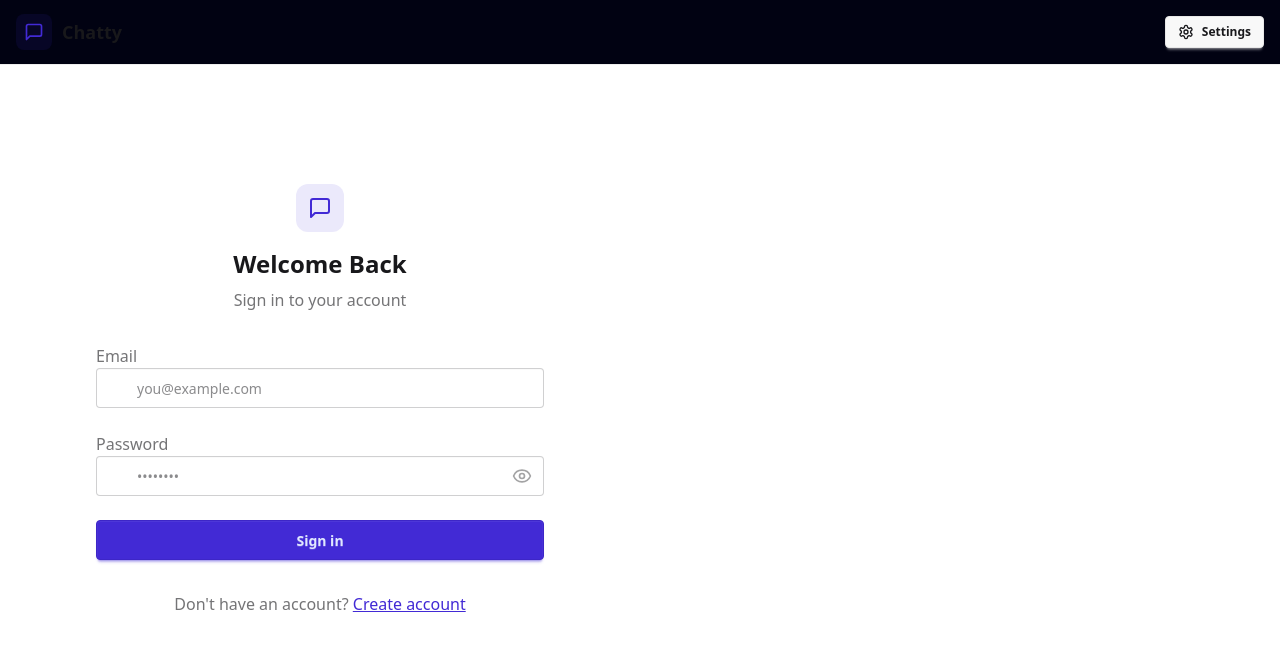
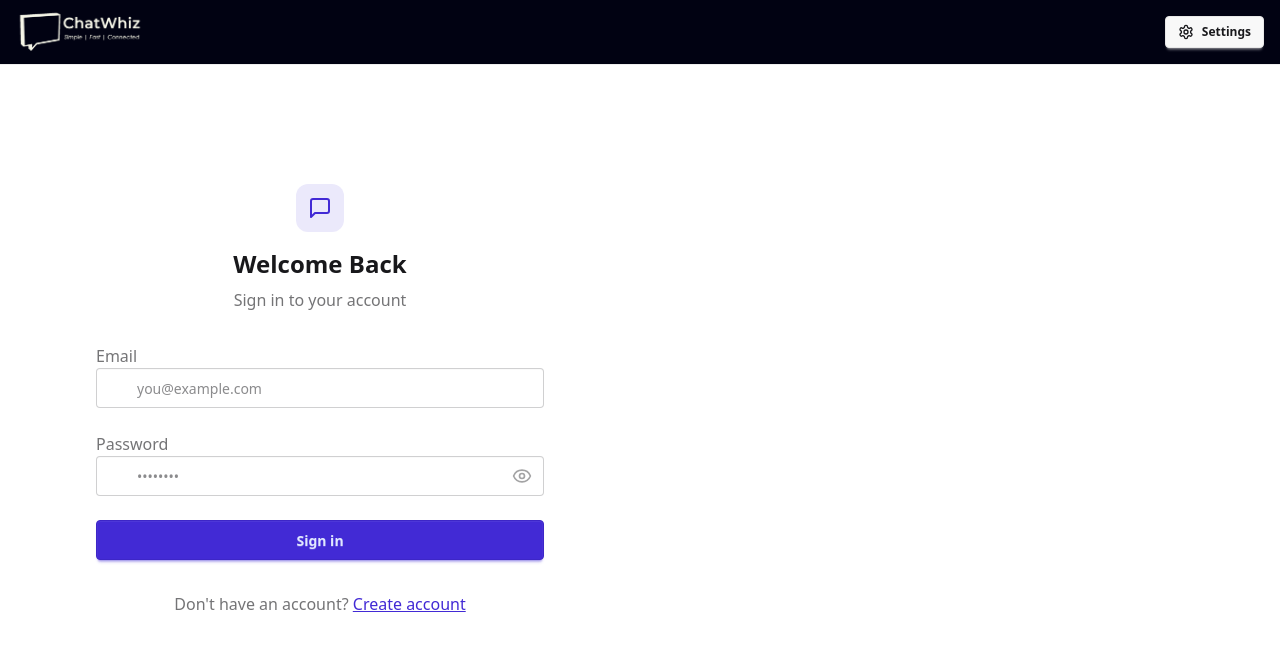
Before and after one commit to thurunuym/ChatWhiz, a React (Vite) app in the folder frontend/: page /login in a window 1280 px wide. Shown: the top 648 px of the page. Built offline with nearby package versions, Linux system fonts and the light colour scheme; no server answers.

Commit message:
Logo added

```diff
--- a/frontend/src/components/NavBar.jsx
+++ b/frontend/src/components/NavBar.jsx
@@ -1,6 +1,7 @@
 import { Link } from "react-router-dom";
 import { useAuthStore } from "../store/useAuthStore";
 import { LogOut, MessageSquare, Settings, User } from "lucide-react";
+import logo from "../../public/logo_chatwhiz.png";
 
 const Navbar = () => {
   const { logout, authUser } = useAuthStore();
@@ -14,10 +15,7 @@ const Navbar = () => {
         <div className="flex items-center justify-between h-full">
           <div className="flex items-center gap-8">
             <Link to="/" className="flex items-center gap-2.5 hover:opacity-80 transition-all">
-              <div className="size-9 rounded-lg bg-primary/10 flex items-center justify-center">
-                <MessageSquare className="w-5 h-5 text-primary" />
-              </div>
-              <h1 className="text-lg font-bold">Chatty</h1>
+              <img src={logo} alt="ChatWhiz Logo" className="h-16 w-auto" />
             </Link>
           </div>
 
```
Also changed, not shown: frontend/public/logo_chatwhiz.png (added).
